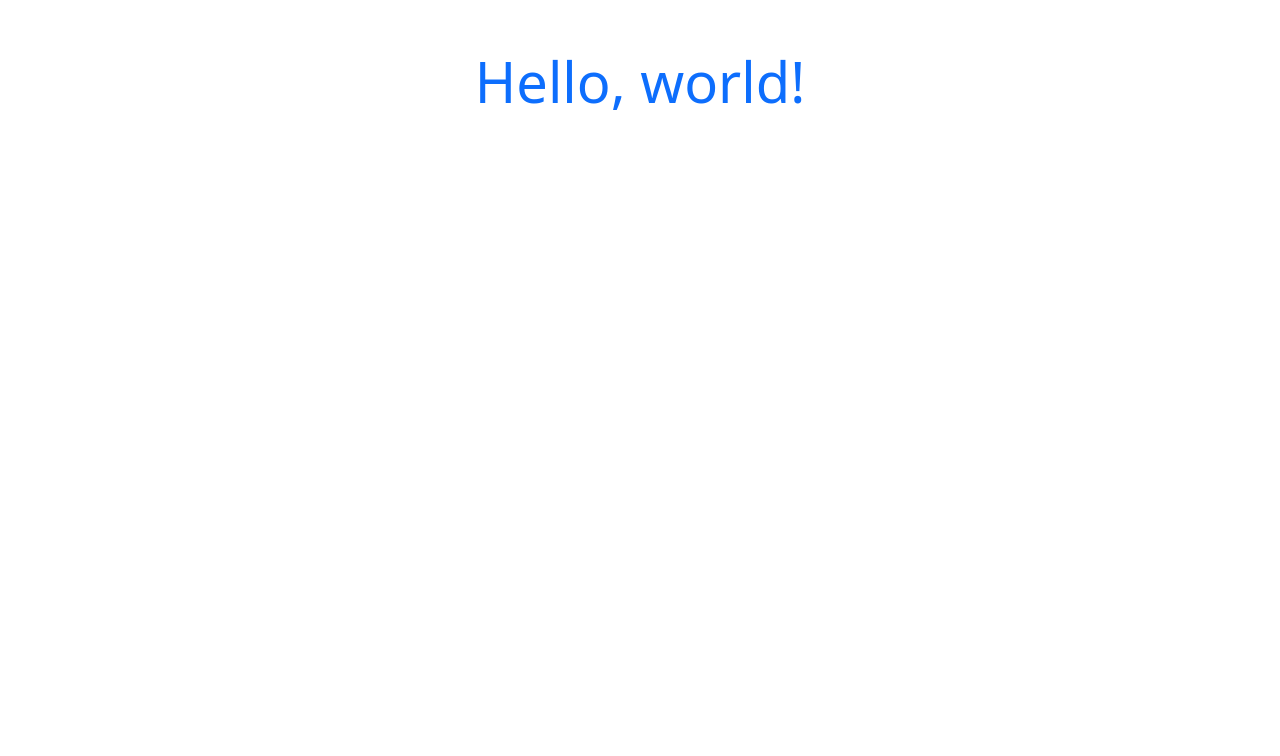
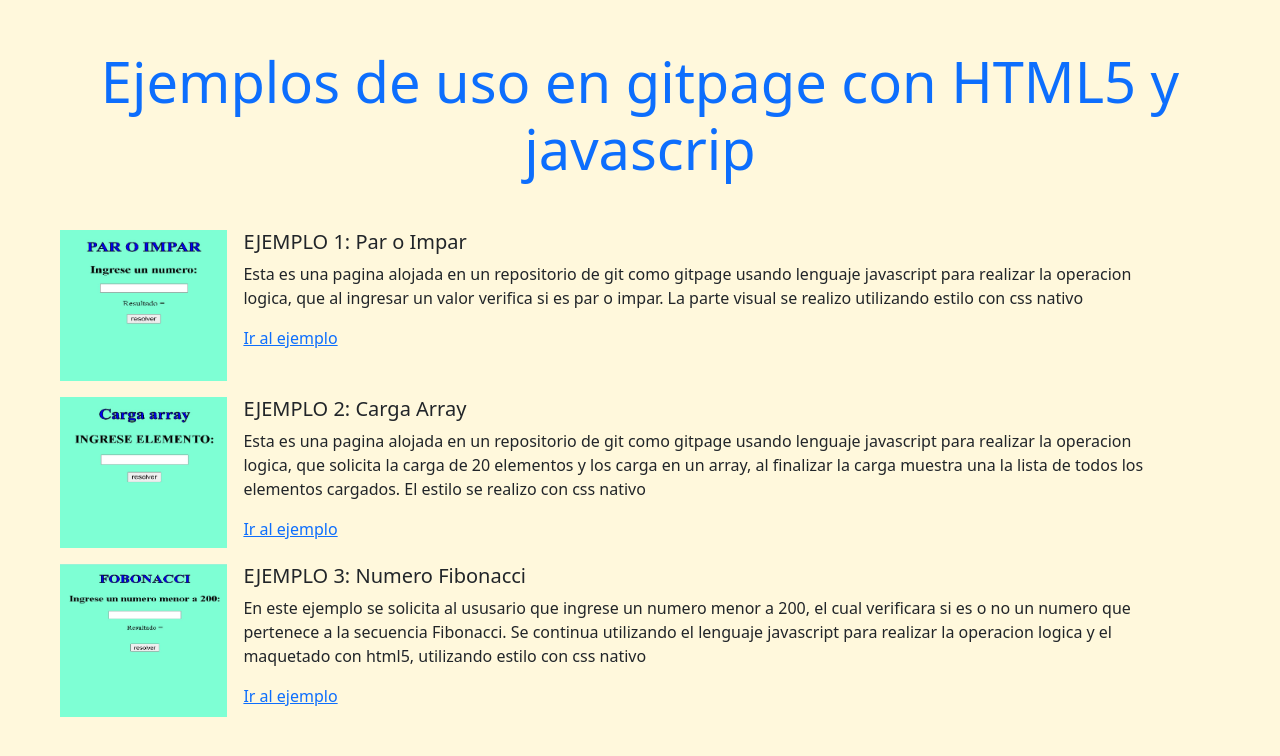
Before and after one commit to nucleomis/nucleomis.github.io, a plain HTML site: page index.html in a window 1280 px wide. Drawn offline with nearby package versions, Linux system fonts and the light colour scheme.

Commit message:
pagina de ejemplos

```diff
--- a/index.html
+++ b/index.html
@@ -1,6 +1,6 @@
 <html lang="es">
   <head>
-    <!-- Required meta tags -->
+
     <meta charset="utf-8">
     <meta name="viewport" content="width=device-width, initial-scale=1">
 
@@ -9,18 +9,37 @@
 
     <title >Sergio Franco</title>
   </head>
-  <body>
-    <h1 class="text-center mt-5 display-4 text-primary">Hello, world!</h1>
+  <body style="background-color: cornsilk;">
 
-    <!-- Optional JavaScript; choose one of the two! -->
+    <h1 class="text-center mt-5 display-4 text-primary">Ejemplos de uso en gitpage con HTML5 y javascrip</h1>
+    <div class="container m-5">
+      <div class="d-flex position-relative mt-3">
+        <img src="/imagenes/ParoImpar.jpg" class="flex-shrink-1 me-3" alt="..." style="width:15%">
+        <div>
+          <h5 class="mt-0">EJEMPLO 1: Par o Impar </h5>
+          <p>Esta es una pagina alojada en un repositorio de git como gitpage usando lenguaje javascript para realizar la operacion logica, que al ingresar un valor verifica si es par o impar. La parte visual se realizo utilizando estilo con css nativo</p>
+          <a href="https://nucleomis.github.io/javascriptpage1/" class="stretched-link" target="_blank">Ir al ejemplo</a>
+        </div>
+      </div>
+      <div class="d-flex position-relative mt-3">
+        <img src="/imagenes/CargaArray.jpg" class="flex-shrink-1 me-3" alt="..." style="width:15%">
+        <div>
+          <h5 class="mt-0">EJEMPLO 2: Carga Array </h5>
+          <p>Esta es una pagina alojada en un repositorio de git como gitpage usando lenguaje javascript para realizar la operacion logica, que solicita la carga de 20 elementos y los carga en un array, al finalizar la carga muestra una la lista de todos los elementos cargados. El estilo se realizo con css nativo</p>
+          <a href="https://nucleomis.github.io/ejemplojavascript2/" class="stretched-link" target="_blank">Ir al ejemplo</a>
+        </div>
+      </div>
+      <div class="d-flex position-relative mt-3">
+        <img src="/imagenes/Fibonacci.jpg" class="flex-shrink-1 me-3" alt="..." style="width:15%">
+        <div>
+          <h5 class="mt-0">EJEMPLO 3: Numero Fibonacci</h5>
+          <p>En este ejemplo se solicita al ususario que ingrese un numero menor a 200, el cual verificara si es o no un numero que pertenece a la secuencia Fibonacci. Se continua utilizando el lenguaje javascript para realizar la operacion logica y el maquetado con html5, utilizando estilo con css nativo</p>
+          <a href="https://nucleomis.github.io/ejemplojavascript3/" class="stretched-link" target="_blank">Ir al ejemplo</a>
+        </div>
+      </div>
+    </div>
 
-    <!-- Option 1: Bootstrap Bundle with Popper -->
     <script src="https://cdn.jsdelivr.net/npm/bootstrap@5.0.2/dist/js/bootstrap.bundle.min.js" integrity="sha384-MrcW6ZMFYlzcLA8Nl+NtUVF0sA7MsXsP1UyJoMp4YLEuNSfAP+JcXn/tWtIaxVXM" crossorigin="anonymous"></script>
 
-    <!-- Option 2: Separate Popper and Bootstrap JS -->
-    <!--
-    <script src="https://cdn.jsdelivr.net/npm/@popperjs/core@2.9.2/dist/umd/popper.min.js" integrity="sha384-IQsoLXl5PILFhosVNubq5LC7Qb9DXgDA9i+tQ8Zj3iwWAwPtgFTxbJ8NT4GN1R8p" crossorigin="anonymous"></script>
-    <script src="https://cdn.jsdelivr.net/npm/bootstrap@5.0.2/dist/js/bootstrap.min.js" integrity="sha384-cVKIPhGWiC2Al4u+LWgxfKTRIcfu0JTxR+EQDz/bgldoEyl4H0zUF0QKbrJ0EcQF" crossorigin="anonymous"></script>
-    -->
   </body>
 </html>
```
Also changed, not shown: imagenes/CargaArray.jpg (added), imagenes/Fibonacci.jpg (added), imagenes/ParoImpar.jpg (added).
